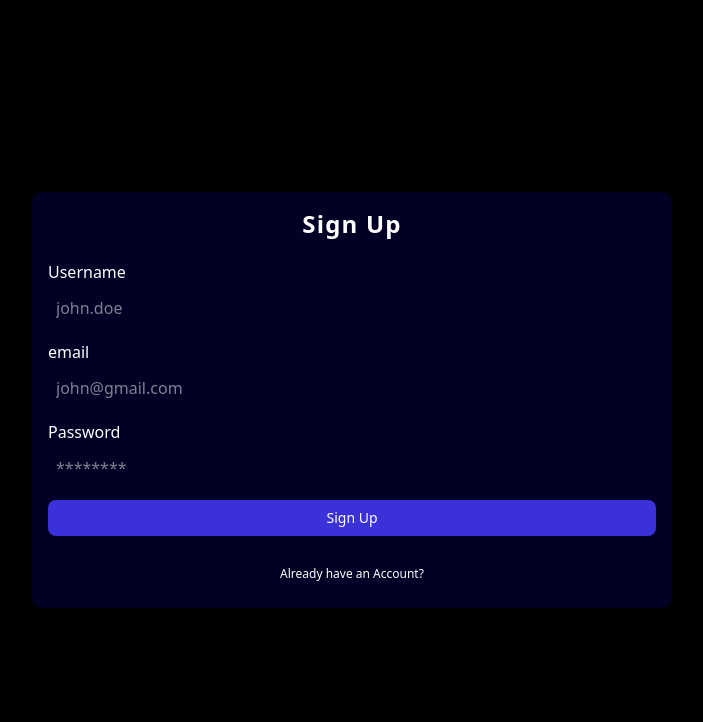
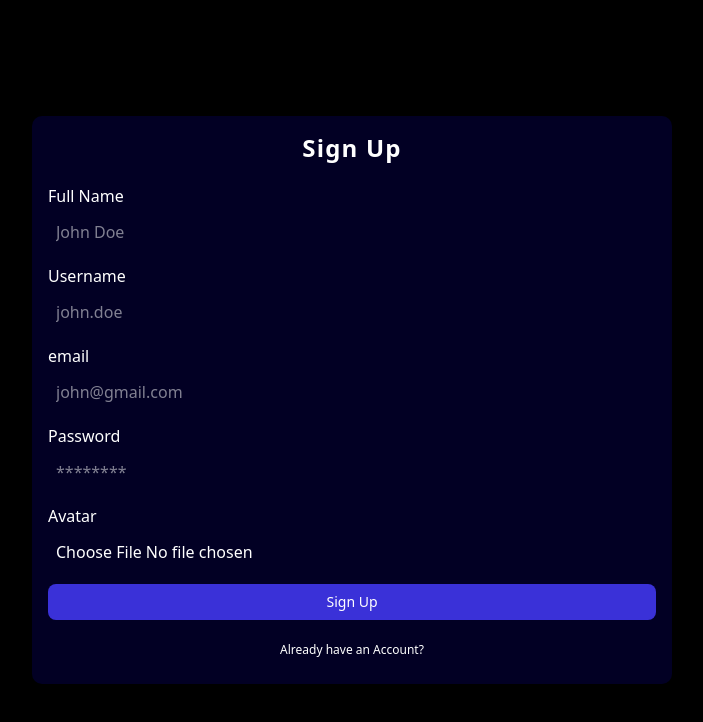
Before and after one commit to moeedrafi/todo-app-mern, a React (Vite) app in the folder frontend/: page /register in a window 1280 px wide. Shown: the top 722 px of the page, without its empty margins (288-991 px from the left). Built offline with nearby package versions, Linux system fonts and the light colour scheme.

Commit message:
feat: Register Functionality

```diff
--- a/frontend/package.json
+++ b/frontend/package.json
@@ -12,6 +12,7 @@
   "dependencies": {
     "@radix-ui/react-slot": "^1.1.2",
     "@tailwindcss/vite": "^4.0.15",
+    "axios": "^1.8.4",
     "class-variance-authority": "^0.7.1",
     "clsx": "^2.1.1",
     "lucide-react": "^0.486.0",
--- a/frontend/src/pages/Register.tsx
+++ b/frontend/src/pages/Register.tsx
@@ -1,8 +1,26 @@
-import { Link } from "react-router";
+import { Link, useNavigate } from "react-router";
+import { useActionState, useState } from "react";
 
+import { registerUserAction } from "@/utils";
 import { Button } from "@/components/ui/button";
 
 const Register = () => {
+  const navigate = useNavigate();
+  const [avatar, setAvatar] = useState<File | null>(null);
+  const [state, registerUser, isPending] = useActionState(registerUserAction, {
+    user: null,
+    success: false,
+    message: "",
+    error: false,
+  });
+
+  const formAction = (formData: FormData) => {
+    registerUser({ formData });
+    navigate("/");
+  };
+
+  console.log(state.user);
+
   return (
     <div className="bg-black text-white h-screen w-screen flex items-center justify-center">
       <div className="bg-[#020024] p-4 rounded-lg w-2/4">
@@ -10,7 +28,17 @@ const Register = () => {
           Sign Up
         </h1>
 
-        <div className="flex flex-col gap-3 mb-3">
+        <form action={formAction} className="flex flex-col gap-3 mb-3">
+          <div className="flex flex-col gap-1">
+            <label htmlFor="fullName">Full Name</label>
+            <input
+              type="text"
+              name="fullName"
+              placeholder="John Doe"
+              className="p-2 rounded-lg"
+            />
+          </div>
+
           <div className="flex flex-col gap-1">
             <label htmlFor="username">Username</label>
             <input
@@ -40,18 +68,40 @@ const Register = () => {
               className="p-2 rounded-lg"
             />
           </div>
-        </div>
 
-        <div className="flex flex-col gap-5">
+          <div className="flex flex-col gap-1">
+            <label htmlFor="avatar">Avatar</label>
+            <input
+              type="file"
+              name="avatar"
+              accept="image/*"
+              className="p-2 rounded-lg"
+              onChange={(e) => {
+                if (e.target.files?.[0]) {
+                  setAvatar(e.target.files[0]);
+                }
+              }}
+            />
+          </div>
+
           <Button
+            type="submit"
             variant="secondary"
+            disabled={isPending}
             className="bg-[#3a31d8] text-white hover:bg-[#0600c2] cursor-pointer"
           >
-            Sign Up
+            {isPending ? "Registring" : "Sign Up"}
           </Button>
 
+          {state.error && <p className="text-red-500">Registration Failed</p>}
+          {state.success && (
+            <p className="text-green-500">User Registered Successfully</p>
+          )}
+        </form>
+
+        <div className="flex justify-center">
           <Button variant="link">
-            <Link to="/register" className="text-white text-center text-xs">
+            <Link to="/register" className="text-white text-xs">
               Already have an Account?
             </Link>
           </Button>
--- /dev/null
+++ b/frontend/src/utils/index.ts
@@ -0,0 +1,32 @@
+import axios from "axios";
+
+async function registerUserAction(
+  prevState: { success: boolean; error: boolean; message: string; user: any },
+  payload: { formData: FormData }
+) {
+  try {
+    const response = await axios.post(
+      "http://localhost:8000/api/v1/users/register",
+      payload.formData,
+      {
+        headers: { "Content-Type": "multipart/form-data" },
+      }
+    );
+
+    return {
+      user: response.data.data,
+      success: true,
+      error: false,
+      message: response.data.message,
+    };
+  } catch (err: any) {
+    return {
+      user: null,
+      success: false,
+      error: true,
+      message: err.response?.data?.message || "Registration failed!",
+    };
+  }
+}
+
+export { registerUserAction };
```
Also changed, not shown: 2 other files (tests, documents, lock files or other folders).
